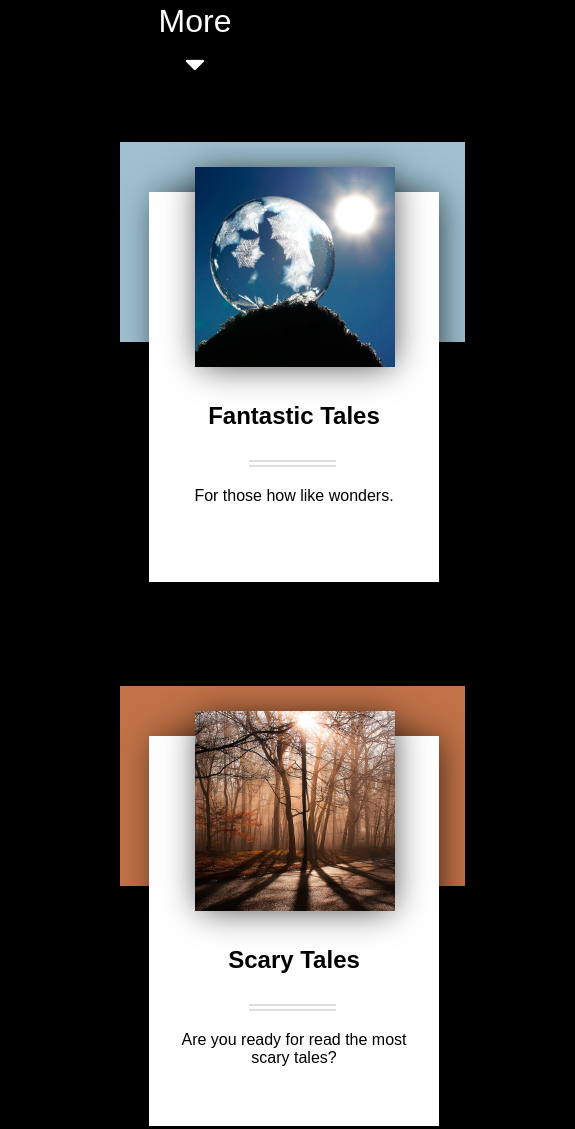
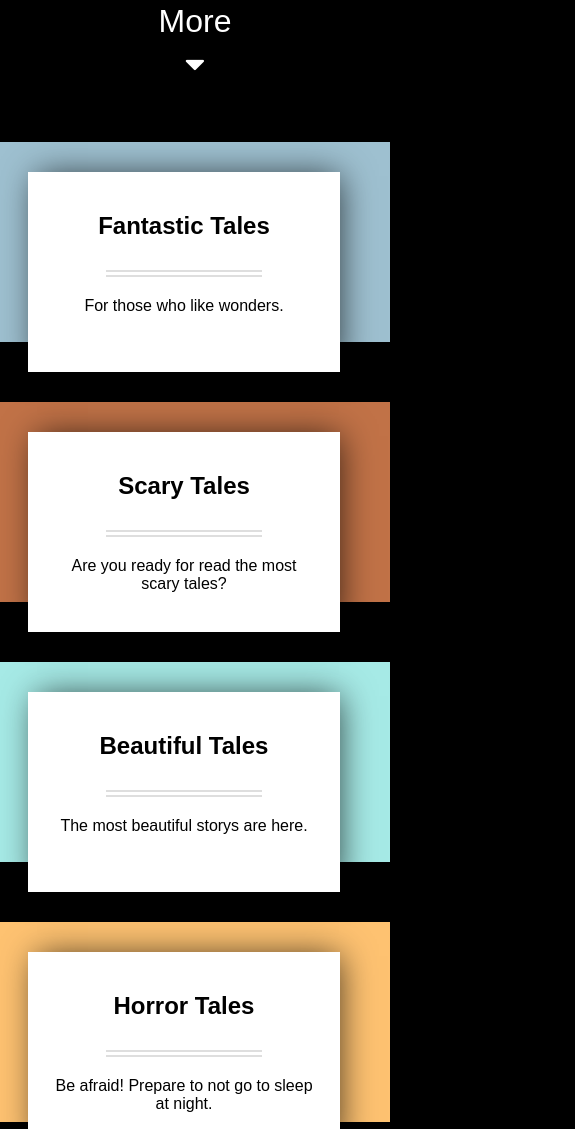
Before and after one commit to IrinaMarques/my_webpage_tales, a website: page public/files/tales.html in a window 390 px wide. Shown: the part 752-1881 px from the top of the page, 575 px wide, since content can reach past the window. Drawn offline with Linux system fonts and the light colour scheme; a web font is replaced by a local one.

Commit message:
20. Added the last media query in the Tales

```diff
--- a/public/files/tales.html
+++ b/public/files/tales.html
@@ -48,7 +48,7 @@
 					<h2>Fantastic Tales</h2>
 					<hr>
 					<hr>
-					<p>For those how like wonders.</p>
+					<p>For those who like wonders.</p>
 				</div>
 				<div class='tales-panel-img'>
 					<picture>
--- a/sass/tales.scss
+++ b/sass/tales.scss
@@ -44,3 +44,11 @@ footer {
 @media (max-width: 768px) {
 	@import 'tales_main/tales_main_maxw_768.scss';
 }
+
+@media (max-width: 592px) {
+	@import 'tales_main/tales_main_maxw_592.scss';
+}
+
+@media (max-width: 480px) {
+	@import 'tales_main/tales_main_maxw_480.scss';
+}
--- /dev/null
+++ b/sass/tales_main/tales_main_maxw_480.scss
@@ -0,0 +1,34 @@
+.tales-container {
+	margin: 3px auto;
+	width: 100%;
+	height: 250px;
+
+	&:first-child {
+		margin-top: 50px;
+	}
+
+	.tales-panel-text {
+		top: 30px;
+		width: 80%;
+		height: 200px;
+
+		h2 {
+   			margin: 40px 0 30px;
+   		}
+
+   		hr {
+   			margin-left: 25%;
+   			width: 50%;
+   		}
+	}
+
+	.tales-panel-img {
+		display: none;
+
+	}
+
+	.tales-background {
+		margin: 0 auto;
+		width: 100%;
+	}
+}
--- /dev/null
+++ b/sass/tales_main/tales_main_maxw_592.scss
@@ -0,0 +1,15 @@
+.tales-container {
+	width: 345px;
+
+	.tales-panel-text {
+		left: 28px;
+	}
+
+	.tales-panel-img {
+		left: 74px;
+	}
+
+	.tales-background {
+		left: 0;
+	}
+}
```
Also changed, not shown: public/css/tales.css.
